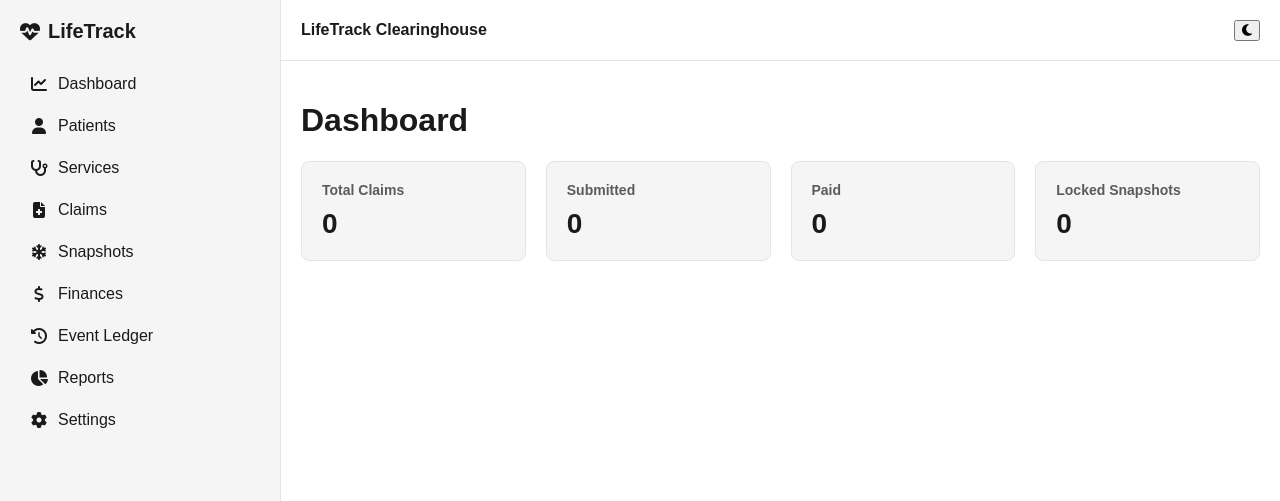
After one commit to robertofserrano10/lifetrack-local, a Flask app: page /admin/dashboard in a window 1280 px wide. The commit adds this page. Shown: the top 501 px of the page. Run offline with Flask 3, Linux system fonts and the light colour scheme; data that the repository does not hold is empty.

Commit message:
H3 admin dashboard operational view

```diff
--- a/app/main.py
+++ b/app/main.py
@@ -30,6 +30,7 @@ from app.routes.claims_overview import claims_overview_bp
 from app.routes.snapshots_admin import snapshots_admin_bp
 from app.routes.claims_admin import claims_admin_bp
 from app.routes.events_admin import events_admin_bp
+from app.routes.admin_dashboard import dashboard_admin_bp
 
 app = Flask(__name__)
 app.secret_key = "dev-secret-key"
@@ -146,6 +147,7 @@ app.register_blueprint(snapshots_admin_bp)
 app.register_blueprint(claims_admin_bp)
 app.register_blueprint(events_admin_bp)
 app.register_blueprint(cms1500_pdf_bp)
+app.register_blueprint(dashboard_admin_bp)
 
 
 # =========================
--- /dev/null
+++ b/app/routes/admin_dashboard.py
@@ -0,0 +1,42 @@
+from flask import Blueprint, render_template
+import sqlite3
+
+from app.config import DB_PATH
+
+dashboard_admin_bp = Blueprint(
+    "admin_dashboard",
+    __name__,
+    url_prefix="/admin",
+)
+
+@dashboard_admin_bp.route("/dashboard")
+def dashboard():
+
+    conn = sqlite3.connect(DB_PATH)
+    cur = conn.cursor()
+
+    cur.execute("SELECT COUNT(*) FROM claims")
+    total_claims = cur.fetchone()[0]
+
+    cur.execute("SELECT COUNT(*) FROM claims WHERE status='SUBMITTED'")
+    submitted = cur.fetchone()[0]
+
+    cur.execute("SELECT COUNT(*) FROM claims WHERE status='PAID'")
+    paid = cur.fetchone()[0]
+
+    cur.execute("SELECT COUNT(*) FROM cms1500_snapshots")
+    snapshots = cur.fetchone()[0]
+
+    conn.close()
+
+    stats = {
+        "total_claims": total_claims,
+        "submitted": submitted,
+        "paid": paid,
+        "snapshots": snapshots,
+    }
+
+    return render_template(
+        "admin/dashboard.html",
+        stats=stats
+    )
--- a/app/static/css/admin_layout.css
+++ b/app/static/css/admin_layout.css
@@ -141,3 +141,46 @@ font-weight: bold;
 margin-bottom: 20px;
 
 }
+.dashboard-grid {
+
+display: grid;
+
+grid-template-columns: repeat(4,1fr);
+
+gap: 20px;
+
+margin-top: 20px;
+
+}
+
+.dashboard-card {
+
+background: var(--sidebar-bg);
+
+border: 1px solid var(--border);
+
+padding: 20px;
+
+border-radius: 8px;
+
+}
+
+.dashboard-card h3 {
+
+margin: 0 0 10px 0;
+
+font-size: 14px;
+
+opacity: 0.7;
+
+}
+
+.dashboard-card p {
+
+font-size: 28px;
+
+font-weight: bold;
+
+margin: 0;
+
+}
--- /dev/null
+++ b/app/templates/admin/dashboard.html
@@ -0,0 +1,31 @@
+{% extends "layouts/admin_base.html" %}
+
+{% block content %}
+
+<h1>Dashboard</h1>
+
+<div class="dashboard-grid">
+
+<div class="dashboard-card">
+<h3>Total Claims</h3>
+<p>{{ stats.total_claims }}</p>
+</div>
+
+<div class="dashboard-card">
+<h3>Submitted</h3>
+<p>{{ stats.submitted }}</p>
+</div>
+
+<div class="dashboard-card">
+<h3>Paid</h3>
+<p>{{ stats.paid }}</p>
+</div>
+
+<div class="dashboard-card">
+<h3>Locked Snapshots</h3>
+<p>{{ stats.snapshots }}</p>
+</div>
+
+</div>
+
+{% endblock %}
```
